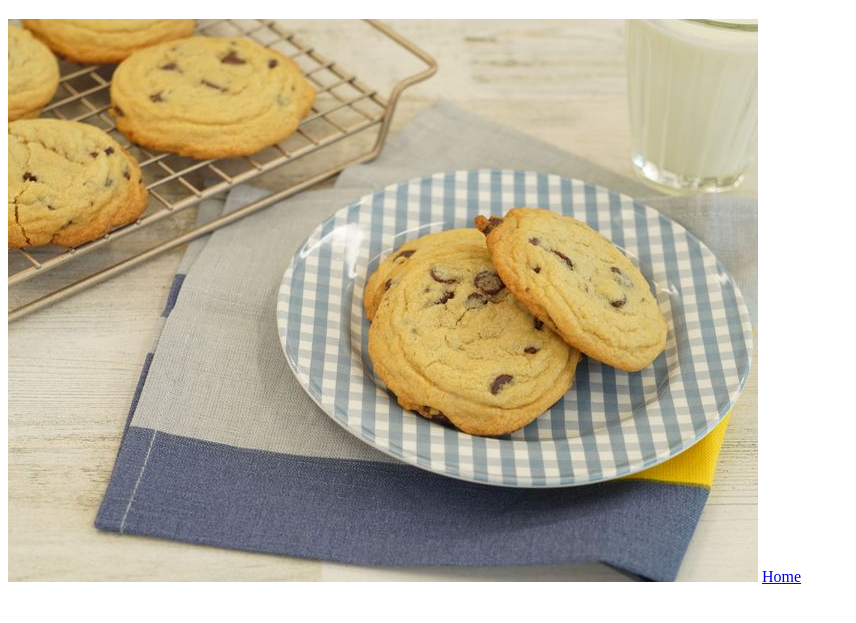
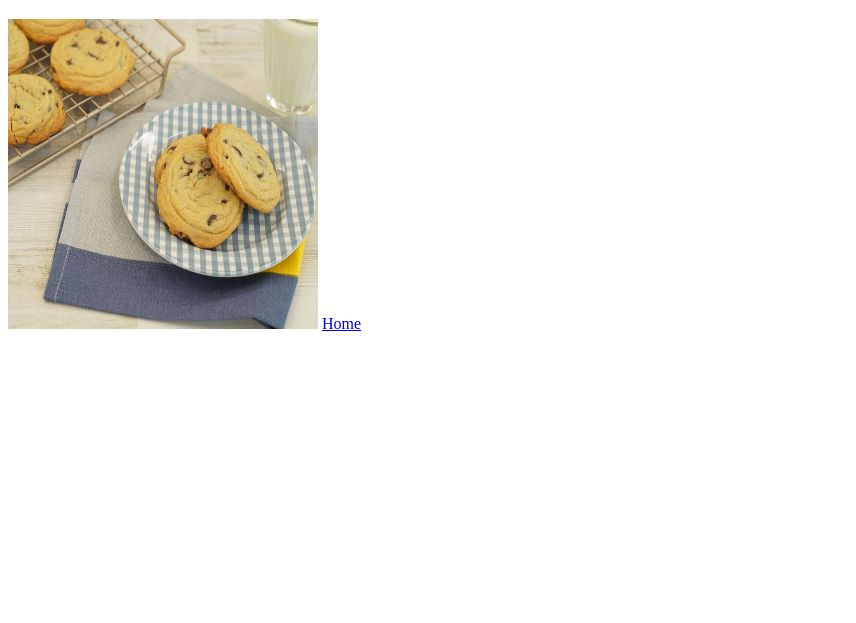
Before and after one commit to Sorothon/odin-recipes, a plain HTML site: page recipes/cookies.html in a window 1280 px wide. Shown: the part 61-684 px from the top of the page, without its empty margins (0-856 px from the left). Drawn offline with Linux system fonts and the light colour scheme.

Commit message:
Add height and width to image

```diff
--- a/recipes/cookies.html
+++ b/recipes/cookies.html
@@ -7,7 +7,7 @@
 
     <body>
         <h1>Cookies</h1>
-        <img src="./pictures/cookie.jpg" alt="Plate of Cookies">
+        <img src="./pictures/cookie.jpg" alt="Plate of Cookies" height="310" width="310">
         <a href="../index.html" rel="noopener noreferrer">Home</a>
     </body>
 </html>
```
